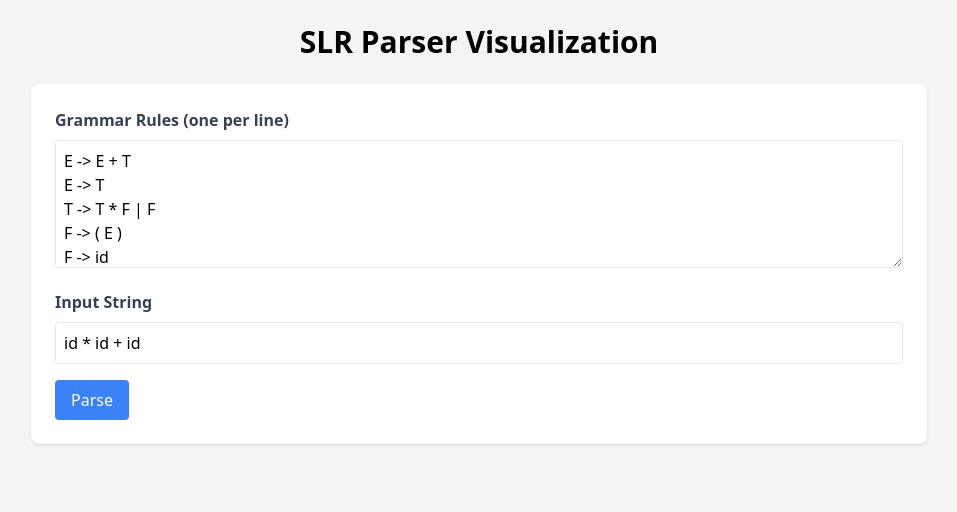
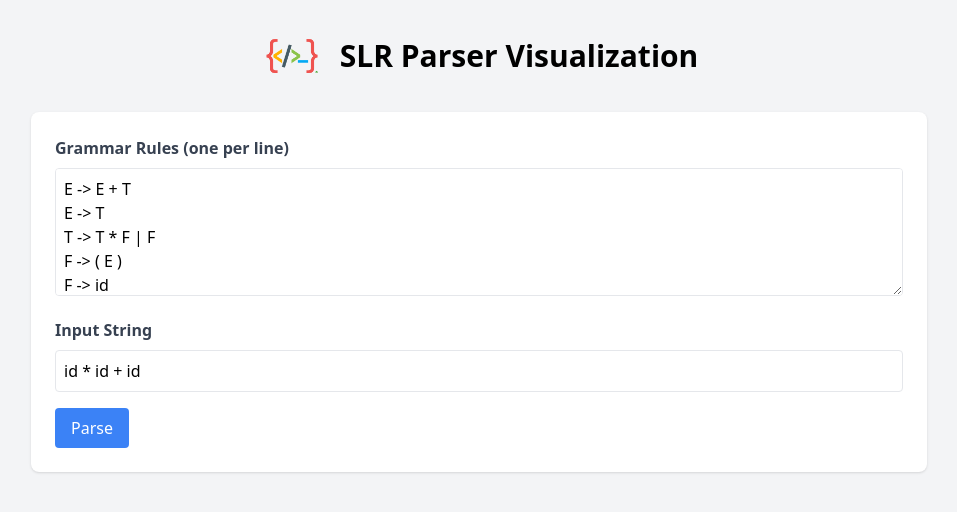
Before and after one commit to theidealmanish/slr-visualizer, a Next.js app: page / in a window 1280 px wide. Shown: the top 512 px of the page, without its empty margins (161-1118 px from the left). Built offline with nearby package versions, Linux system fonts and the light colour scheme.

Commit message:
Added logo

```diff
--- a/app/page.tsx
+++ b/app/page.tsx
@@ -4,6 +4,7 @@ import dynamic from 'next/dynamic';
 import { useState } from 'react';
 import ParserOutput from '@/components/parser-output/ParserOutput';
 import StepsView from '@/components/StepsView';
+import Image from 'next/image';
 
 // Dynamic import of Graphviz component with SSR disabled
 const GraphvizComponent = dynamic(
@@ -53,10 +54,21 @@ F -> id
 	return (
 		<div className='p-6 min-h-screen text-black bg-gray-100'>
 			<div className='mx-auto max-w-4xl'>
-				<h1 className='mb-6 text-3xl font-bold text-center'>
-					SLR Parser Visualization
-				</h1>
-
+				<div className='flex gap-x-4 justify-center items-center mb-6'>
+					<div>
+						<Image
+							src='/SLR-parser-removed.png'
+							alt='SLR Parser Visualization'
+							width={64}
+							height={64}
+						/>
+					</div>
+					<div>
+						<h1 className='text-3xl font-bold text-center'>
+							SLR Parser Visualization
+						</h1>
+					</div>
+				</div>
 				<div className='p-6 mb-6 bg-white rounded-lg shadow'>
 					<div className='mb-4'>
 						<label className='block mb-2 font-bold text-gray-700'>
```
